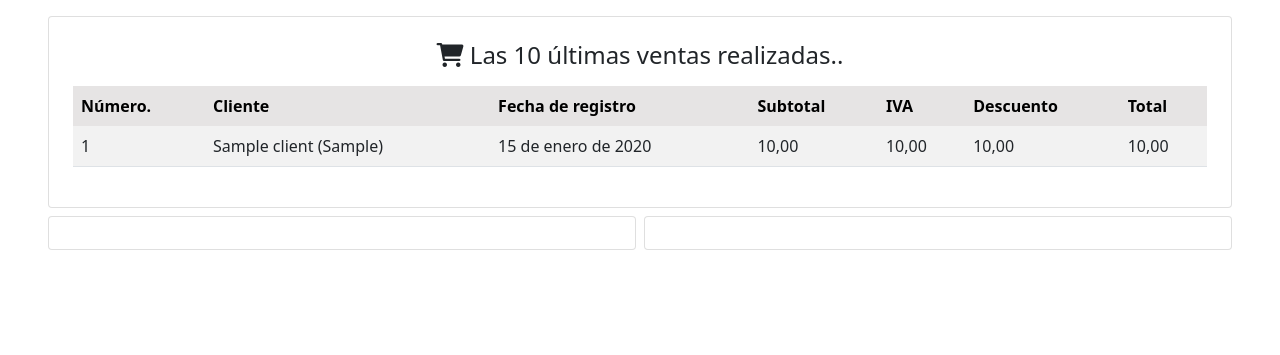
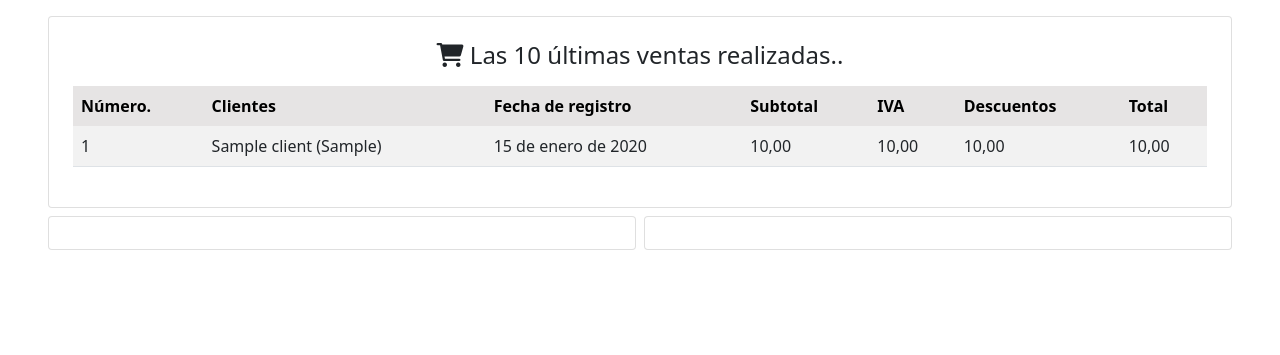
Before and after one commit to Gnsis123C/S6-TRABAJO-PR-CTICO-EXPERIMENTAL_2, a Django app: page /dashboard/ in a window 1280 px wide. Shown: the part 122-477 px from the top of the page. Run offline with Django 4.2, Linux system fonts and the light colour scheme; a user stored in the database is signed in; tables that the repository leaves empty hold one stand-in row (values such as "Sample post"); grey boxes marked "Sample" are stand-in pictures; some libraries are stand-ins or nearby versions.

Commit message:
Modificaciones desarrollo-documentacion

```diff
--- a/templates/body.html
+++ b/templates/body.html
@@ -4,7 +4,7 @@
         <ol class="breadcrumb">
             <li class="breadcrumb-item">
                 <a class="text-decoration-none text-muted" href="{% url 'dashboard' %}">
-                    <i class="fas fa-home"></i> Panel
+                    <i class="fas fa-home"></i> Panell
                 </a>
             </li>
             {% block breadcrumb_item %}
--- a/templates/panel.html
+++ b/templates/panel.html
@@ -24,11 +24,11 @@
                         <thead>
                         <tr>
                             <th scope="col">Número.</th>
-                            <th scope="col">Cliente</th>
+                            <th scope="col">Clientes</th>
                             <th scope="col">Fecha de registro</th>
                             <th scope="col">Subtotal</th>
                             <th scope="col">IVA</th>
-                            <th scope="col">Descuento</th>
+                            <th scope="col">Descuentos</th>
                             <th scope="col">Total</th>
                         </tr>
                         </thead>
```
Also changed, not shown: templates/report.html (line endings or trailing spaces).
